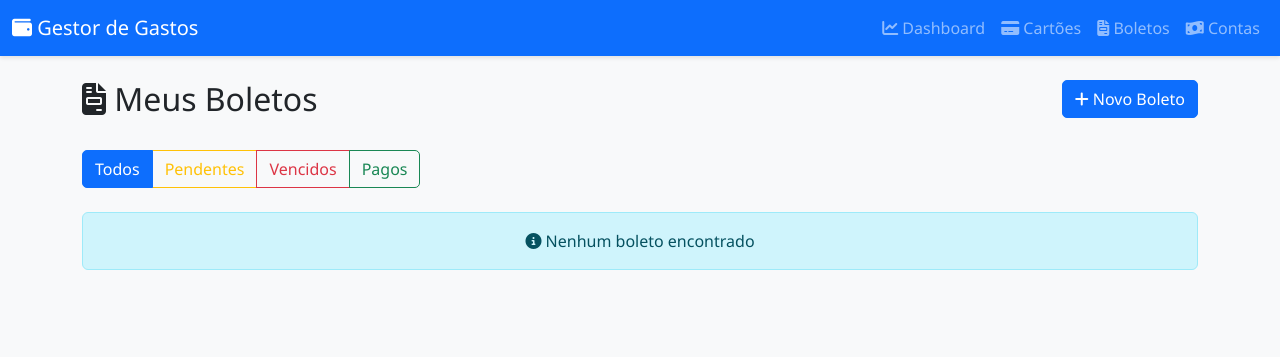
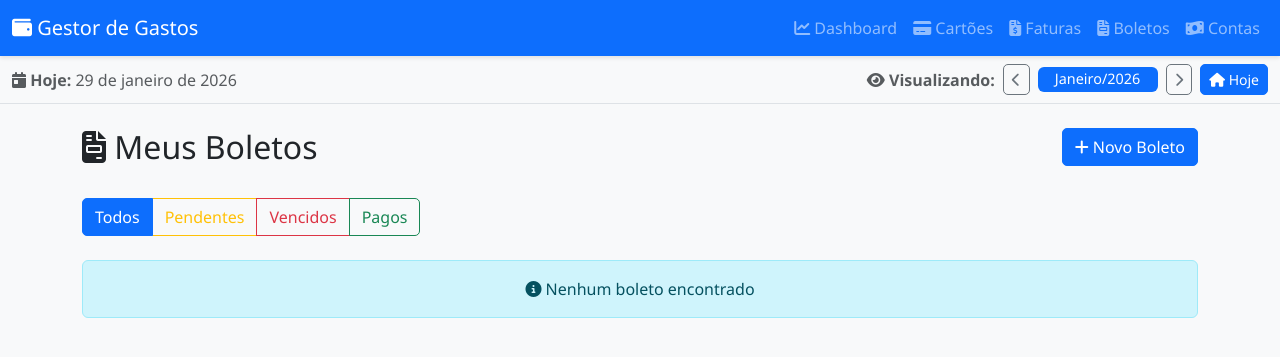
Before and after one commit to hiraokagabriel/gestor-gastos, a Flask app: page /bills/ in a window 1280 px wide. Shown: the top 357 px of the page. Run offline with Flask 3, Linux system fonts and the light colour scheme; data that the repository does not hold is empty.

Commit message:
Adicionar navegação temporal ao base.html e link para faturas

```diff
--- a/templates/base.html
+++ b/templates/base.html
@@ -39,6 +39,11 @@
                         </a>
                     </li>
                     <li class="nav-item">
+                        <a class="nav-link" href="/invoices">
+                            <i class="fas fa-file-invoice-dollar"></i> Faturas
+                        </a>
+                    </li>
+                    <li class="nav-item">
                         <a class="nav-link" href="/bills">
                             <i class="fas fa-file-invoice"></i> Boletos
                         </a>
@@ -53,6 +58,50 @@
         </div>
     </nav>
 
+    <!-- Barra de Navegação Temporal -->
+    <div class="bg-light border-bottom py-2">
+        <div class="container-fluid">
+            <div class="row align-items-center">
+                <div class="col-md-6">
+                    <div class="d-flex align-items-center gap-3">
+                        <span class="text-muted">
+                            <i class="fas fa-calendar-day"></i> <strong>Hoje:</strong>
+                            <span id="currentDateDisplay"></span>
+                        </span>
+                    </div>
+                </div>
+                <div class="col-md-6">
+                    <div class="d-flex align-items-center justify-content-end gap-2">
+                        <span class="text-muted">
+                            <i class="fas fa-eye"></i> <strong>Visualizando:</strong>
+                        </span>
+                        <button class="btn btn-sm btn-outline-secondary" onclick="prevMonth()">
+                            <i class="fas fa-chevron-left"></i>
+                        </button>
+                        <span class="badge bg-primary" id="temporalMonthDisplay" style="min-width: 120px; font-size: 0.9rem;">
+                            Carregando...
+                        </span>
+                        <button class="btn btn-sm btn-outline-secondary" onclick="nextMonth()">
+                            <i class="fas fa-chevron-right"></i>
+                        </button>
+                        <button class="btn btn-sm btn-primary" onclick="goToToday()">
+                            <i class="fas fa-home"></i> Hoje
+                        </button>
+                    </div>
+                </div>
+            </div>
+
+            <!-- Alerta de Modo Simulação -->
+            <div id="temporalAlert" class="alert alert-warning alert-sm mt-2 mb-0" style="display: none; padding: 0.5rem;">
+                <i class="fas fa-exclamation-triangle"></i>
+                <strong>Modo Simulação Ativo</strong> - Você está visualizando dados de outro período.
+                <button class="btn btn-sm btn-warning ms-2" onclick="goToToday()">
+                    Voltar para Hoje
+                </button>
+            </div>
+        </div>
+    </div>
+
     <!-- Main Content -->
     <main class="container my-4">
         {% block content %}{% endblock %}
@@ -64,8 +113,24 @@
     <!-- Chart.js -->
     <script src="https://cdn.jsdelivr.net/npm/chart.js@4.4.0/dist/chart.umd.min.js"></script>
 
+    <!-- Navegação Temporal -->
+    <script src="{{ url_for('static', filename='js/temporal-nav.js') }}"></script>
+
     <!-- Custom JS -->
     <script src="{{ url_for('static', filename='js/main.js') }}"></script>
+
+    <!-- Display Current Date -->
+    <script>
+        document.addEventListener('DOMContentLoaded', function() {
+            const now = new Date();
+            const dateStr = now.toLocaleDateString('pt-BR', {
+                day: '2-digit',
+                month: 'long',
+                year: 'numeric'
+            });
+            document.getElementById('currentDateDisplay').textContent = dateStr;
+        });
+    </script>
 
     {% block extra_js %}{% endblock %}
 </body>
```
